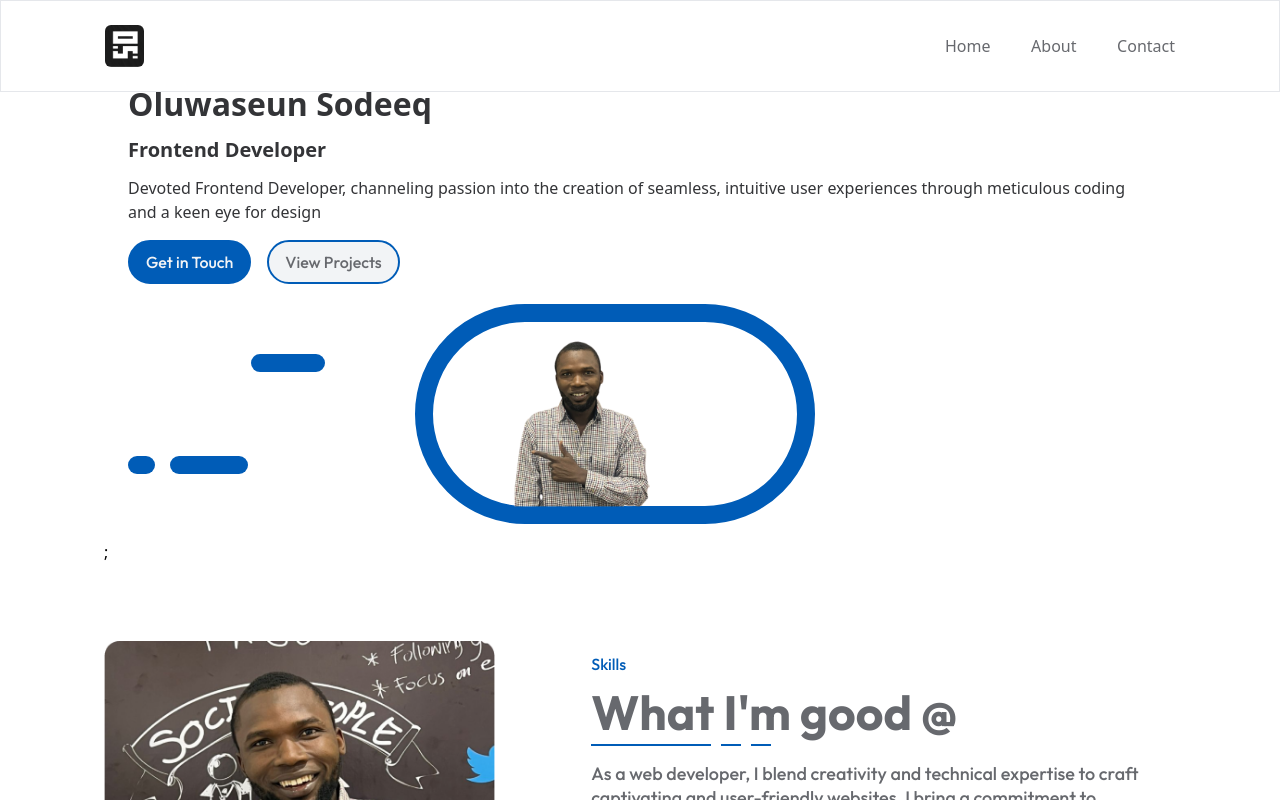
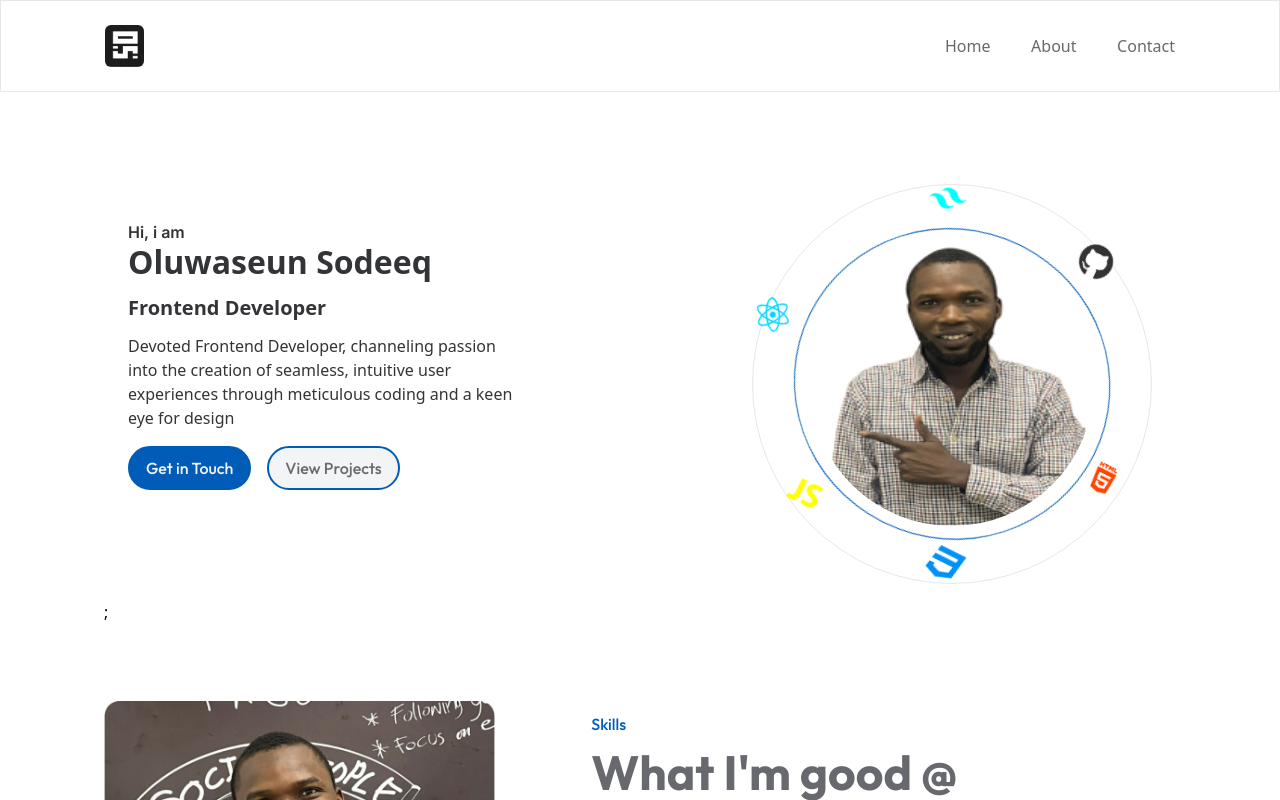
Before and after one commit to OluwaseunSodeeq/oluwaseunSodeeq, a React (Vite) app: page / in a window 1280 px wide. Shown: the top 800 px of the page. Built offline with nearby package versions, Linux system fonts and the light colour scheme.

Commit message:
orbit functionality added

```diff
--- a/package.json
+++ b/package.json
@@ -12,6 +12,8 @@
   "dependencies": {
     "react": "^18.2.0",
     "react-dom": "^18.2.0",
+    "react-hook-form": "^7.50.1",
+    "react-icons": "^5.0.1",
     "react-multi-carousel": "^2.8.4",
     "react-router-dom": "^6.22.1"
   },
--- a/src/Components/ContactHeroSection.jsx
+++ b/src/Components/ContactHeroSection.jsx
@@ -1,4 +1,7 @@
+import { useForm } from "react-hook-form";
 import ContentContainer from "../Ui/ContentContainer";
+import Error from "../Ui/Error";
+// import Earth from "./Earth";
 
 function ContactHeroSection() {
   const contactArray = [
@@ -102,9 +105,15 @@ function ContactHeroSection() {
       text: ["ademolaoluwaseun90@gmail.com"],
     },
   ];
-  const contactHandler = function (e) {
-    e.preventDefault();
+
+  // const { register, handleSubmit, reset,getValues.name,formSTtate } = useForm();  to read error and to get value of ecah input
+  const { register, handleSubmit, reset, formState } = useForm();
+  const { errors } = formState;
+  const contactDatahandler = function (data) {
+    console.log(data);
   };
+  const onError = (error) => console.log(error);
+  console.log(onError, reset);
   return (
     <ContentContainer background="#ffffff">
       <div>
@@ -135,16 +144,27 @@ function ContactHeroSection() {
               </div>
             ))}
           </div>
-          <form className="lg:w-[644px] " onSubmit={(e) => contactHandler(e)}>
+          <form
+            className="lg:w-[644px] "
+            onSubmit={handleSubmit(contactDatahandler, onError)}
+          >
             <div className="w-full ">
               <div className="mt-8">
+                <div>
                   <input
                     className="w-full py-2 lg:py-4  focus:outline-btn-text-color  pl-2 bg-text-color-two rounded-[8px] block "
                     type="text"
                     placeholder="Name"
                     name="name"
-                  id=""
+                    id="name"
+                    {...register("name", {
+                      required: "This field is required",
+                    })}
                   />
+                  {errors?.name?.message && (
+                    <Error>{errors.name.message}</Error>
+                  )}
+                </div>
               </div>
               <div className="mt-2 flex flex-col gap-y-4 lg:gap-y-0 lg:gap-x-3 lg:flex-row">
                 <input
@@ -152,15 +172,29 @@ function ContactHeroSection() {
                   type="email"
                   placeholder="Email"
                   name="email"
-                  id=""
+                  id="email"
+                  {...register("email", {
+                    // required: "This field is required",
+                    validate: (value) => value.length > 3 || "error message",
+                  })}
                 />
+                {/* a way to display form validation error */}
+                {/* {errors?.name?.message && <Error>{errors.name.message}</Error>} */}
 
                 <input
                   className="w-full py-2 lg:py-4  pl-2 focus:outline-btn-text-color bg-text-color-two rounded-[8px] block "
                   type="text"
                   placeholder="Subject"
                   name="subject"
-                  id=""
+                  id="subject"
+                  {...register("subject", {
+                    required: "This field is required",
+                    min: {
+                      value: 3,
+                      // message: "subject should be more than three letters",
+                      message: "subject should be more than three letters",
+                    },
+                  })}
                 />
               </div>
               <textarea
@@ -168,6 +202,7 @@ function ContactHeroSection() {
                 name="message"
                 rows="5"
                 cols="50"
+                {...register("message", { required: "This field is required" })}
                 placeholder="Type your message here..."
                 className="w-full py-2 lg:py-4 focus:outline-btn-text-color  pl-2 bg-text-color-two rounded-[8px] block mt-3"
               />
@@ -182,6 +217,46 @@ function ContactHeroSection() {
             </div>
           </form>
         </div>
+        {/* <div>
+          <svg viewBox="0 0 300 200">
+            <path
+              className="opacity: 1; transition: all 0.3s linear 0.8s;"
+              // className="path"
+              fill="none"
+              stroke="currentColor"
+              strokeWidth="1"
+              d="M 0 18 H 500"
+            ></path>
+            <path
+              className="opacity: 1; transition: all 0.3s linear 1.1s;"
+              // className="path"
+              fill="none"
+              stroke="currentColor"
+              strokeWidth="1"
+              d="M 0 18 H 80 V 68 H 500"
+            ></path>
+            <path
+              className="opacity: 1; transition: all 0.3s linear 1.4s;"
+              // className="path"
+              fill="none"
+              stroke="currentColor"
+              strokeWidth="1"
+              d="M 0 18 H 80 V 118 H 500"
+            ></path>
+            <path
+              className="opacity: 1; transition: all 0.3s linear 1.7s;"
+              // className="path"
+              fill="none"
+              stroke="currentColor"
+              strokeWidth="1"
+              d="M 0 18 H 80 V 168 H 500"
+            ></path>
+          </svg>
+          ;
+        </div> */}
+        {/* <div>
+          <Earth />
+        </div> */}
       </div>
     </ContentContainer>
   );
--- /dev/null
+++ b/src/Components/Earth.jsx
@@ -0,0 +1,66 @@
+import "../Ui/styles.css"; // Import our Tailwind CSS file
+import { FaGithub, FaCss3, FaReact } from "react-icons/fa";
+// import { IoLogoJavascript } from "react-icons/io5";
+import { IoLogoJavascript } from "react-icons/io";
+import { TiHtml5 } from "react-icons/ti";
+import { SiTailwindcss } from "react-icons/si";
+
+const Earth = () => {
+  return (
+    <div className="relative mt-14 w-[300px] h-[300px] lg:w-[400px]  lg:h-[400px] md:border  flex items-center  rounded-full">
+      <div className="wheel">
+        <div className="   cabin">
+          <TiHtml5 style={{ color: "orangered", fontSize: "inherit" }} />
+        </div>
+        <div className="cabin">
+          <FaCss3 style={{ color: "#0091F7", fontSize: "inherit" }} />
+        </div>
+        <div className="cabin">
+          <IoLogoJavascript style={{ color: "#FFFF00", fontSize: "inherit" }} />
+        </div>
+        <div className="cabin">
+          <FaReact style={{ color: "#00D8FF", fontSize: "inherit" }} />
+        </div>
+        <div className="cabin">
+          <SiTailwindcss style={{ color: "#00FFFF", fontSize: "inherit" }} />
+        </div>
+        <div className="cabin">
+          <FaGithub style={{ color: "#333333", fontSize: "inherit" }} />
+        </div>
+      </div>
+
+      <div className="relative lg:w-[300px] lg:h-[300px] mx-auto rounded-full">
+        <img
+          className="w-full  h-full p-2 rounded-full "
+          src="../seun.png"
+          alt="sheun"
+        />
+      </div>
+    </div>
+    // </div>
+  );
+};
+
+export default Earth;
+/*
+
+const Earth = () => {
+  return (
+    <div className="w-[600px] border border-l-orange-950">
+      <div className="relative w-screen h-screen flex justify-center items-center">
+        <div className="earth h-16 w-16 bg-blue-500 rounded-full absolute"></div>
+        <div className="orbit orbit-1">
+          <div className="planet mercury"></div>
+        </div>
+        <div className="orbit orbit-2">
+          <div className="planet venus"></div>
+        </div>
+        <div className="orbit orbit-3">
+          <div className="planet mars"></div>
+        </div>
+      </div>
+    </div>
+  );
+};
+
+*/
--- a/src/Components/HomepageHeroSection.jsx
+++ b/src/Components/HomepageHeroSection.jsx
@@ -1,13 +1,14 @@
 // import Button from "../Ui/Button";
 import Container from "../Ui/Container";
 import ContentContainer from "../Ui/ContentContainer";
+import Earth from "./Earth";
 
 function HomepageHeroSection() {
   return (
     <Container background="#fff">
       <ContentContainer>
-        <div className="rounded-lg px-6 py-4 mt-6">
-          <div>
+        <div className="rounded-lg px-6 pb-4 pt-16 mt-6 lg:flex justify-between items-center lg:pt-[80px] ">
+          <div className="w-full lg:w-[400px]">
             <p className="font-[600] text-base leading-5 font-inter text-text-color">
               Hi, i am
             </p>
@@ -35,7 +36,10 @@ function HomepageHeroSection() {
               </button>
             </div>
           </div>
-          <div className=" w-full relative mt-5 overflow-x-hidden">
+          <div>
+            <Earth />
+          </div>
+          {/* <div className="hidden w-full relative mt-5 overflow-x-hidden">
             <div>
               <div className="w-[74px] h-[18px] left-[12%] top-[50px] bg-blue-text absolute rounded-full"></div>
               <div className="absolute w-[120px] left-[0%] bottom-[50px] flex justify-between items-center">
@@ -48,7 +52,7 @@ function HomepageHeroSection() {
                 <img className="h-[94%]" src="../seun.png" alt="seun" />
               </div>
             </div>
-          </div>
+          </div> */}
         </div>
         ;
       </ContentContainer>
--- a/src/Components/Pages/Contact.jsx
+++ b/src/Components/Pages/Contact.jsx
@@ -6,11 +6,11 @@ import ContactHeroSection from "../ContactHeroSection";
 function Contact() {
   return (
     <Container>
-      <div>
-        <Header />
-        <ContactHeroSection />
-        <Footer />
-      </div>
+      {/* <div> */}
+      <Header />
+      <ContactHeroSection />
+      <Footer />
+      {/* </div> */}
     </Container>
   );
 }
--- a/src/Components/Projects.jsx
+++ b/src/Components/Projects.jsx
@@ -1,5 +1,5 @@
 import Carousel from "react-multi-carousel";
-import Container from "../Ui/Container";
+// import Container from "../Ui/Container";
 import ContentContainer from "../Ui/ContentContainer";
 import "react-multi-carousel/lib/styles.css";
 // import "../Ui/styles.css";
@@ -45,10 +45,10 @@ function Projects() {
     },
   };
   return (
-    <Container>
-      <div>
+    // <Container>
+    <div className="">
       <ContentContainer>
-          <h4 className="font-[600] font-outfit leading-10 text-3xl text-text-color ">
+        <h4 className=" border border-black font-[600] font-outfit leading-10 text-3xl text-text-color ">
           My Last 3 projects
         </h4>
       </ContentContainer>
@@ -58,8 +58,8 @@ function Projects() {
           <div key={i} className={` bg-${each.eachBg}`}>
             <ContentContainer>
               <div
-                  className={`flex flex-col gap-y-5 md:gap-y-0 md:justify-between md:flex-row md:${
-                    (i + 1) % 2 !== 0 ? "flex-row-reverse" : ""
+                className={`flex flex-col gap-y-5 md:gap-y-0 md:justify-between  md:${
+                  (i + 1) % 2 !== 0 ? "flex-row-reverse" : "flex-row"
                 } `}
               >
                 <div className="p-6 h-[295px] md:w-[330px] lg:w-[600px] lg:h-[509px] md:max-h-auto border-[2px] rounded-[16px]">
@@ -82,7 +82,7 @@ function Projects() {
                       "linear-gradient(180deg, rgba(0, 112, 60, 0.4) 0%, rgba(0, 92, 183, 0.4) 100%)",
                   }}
                 >
-                    <div className="relative z-10 w-full mx-auto my-">
+                  <div className="relative z-10 w-full mx-auto my-4">
                     {/* <div className="w-full h-[295px] md:w-[350px] rounded-[16px] border-[24px] border-solid md:border-[32px] lg:border-[72px] border-gradient"> */}
                     <Carousel
                       responsive={responsive}
@@ -113,7 +113,7 @@ function Projects() {
         ))}
       </div>
     </div>
-    </Container>
+    // </Container>
   );
 }
 
--- a/src/Ui/ContentContainer.jsx
+++ b/src/Ui/ContentContainer.jsx
@@ -1,7 +1,7 @@
 function ContentContainer({ background = "", children }) {
   return (
     <div
-      className={`relative px-6 py-4 md:px-[60px] md:py-6 lg:px-[104px] lg:py-6 w-full h-auto md:w-full lg:w-full lg:max-w-[1440px] bg-${background}  mx-auto`}
+      className={`w-full relative px-2 py-4 md:px-[60px] md:py-6 lg:px-[104px] lg:py-6  h-auto md:w-full lg:w-full lg:max-w-[1440px] bg-${background}  mx-auto`}
     >
       {children}
     </div>
--- /dev/null
+++ b/src/Ui/Error.jsx
@@ -0,0 +1,5 @@
+function Error({ children }) {
+  return <p className="text-base text-red-600">{children}</p>;
+}
+
+export default Error;
--- a/src/Ui/styles.css
+++ b/src/Ui/styles.css
@@ -8,3 +8,69 @@
   width: 100%;
   height: auto;
 }
+
+/* styles.css */
+
+/*  */
+.wheel {
+  border: 1px solid #005cb7;
+  position: absolute;
+  border-radius: 50%;
+  margin-left: 10%;
+
+  width: 80%;
+  height: 78%;
+
+  animation-name: rotate;
+  animation-duration: 6s;
+  animation-iteration-count: infinite;
+  animation-timing-function: linear;
+}
+.cabin {
+  width: 15%;
+  height: 15%;
+  margin: 0 auto;
+  position: absolute;
+  transform-origin: 50% 0%;
+  animation: cabins 10s ease-in-out infinite;
+  font-size: 35.2px;
+}
+
+.cabin:nth-of-type(1) {
+  right: -15.5%;
+  top: 50%;
+}
+.cabin:nth-of-type(2) {
+  right: 17%;
+  top: 97.5%;
+}
+.cabin:nth-of-type(3) {
+  right: 67%;
+  top: 97%;
+}
+.cabin:nth-of-type(4) {
+  left: -16%;
+  top: 50%;
+}
+.cabin:nth-of-type(5) {
+  left: 17%;
+  top: -9%;
+}
+.cabin:nth-of-type(6) {
+  right: 17%;
+  top: -12%;
+}
+
+@keyframes rotate {
+  0% {
+    transform: rotate(0deg);
+  }
+  100% {
+    transform: rotate(360deg);
+  }
+}
+@media (max-width: 450px) {
+  .cabin {
+    font-size: 35px;
+  }
+}
```
Also changed, not shown: 1 other file (tests, documents, lock files or other folders). Lines whose indentation alone changed are shown as unchanged.
